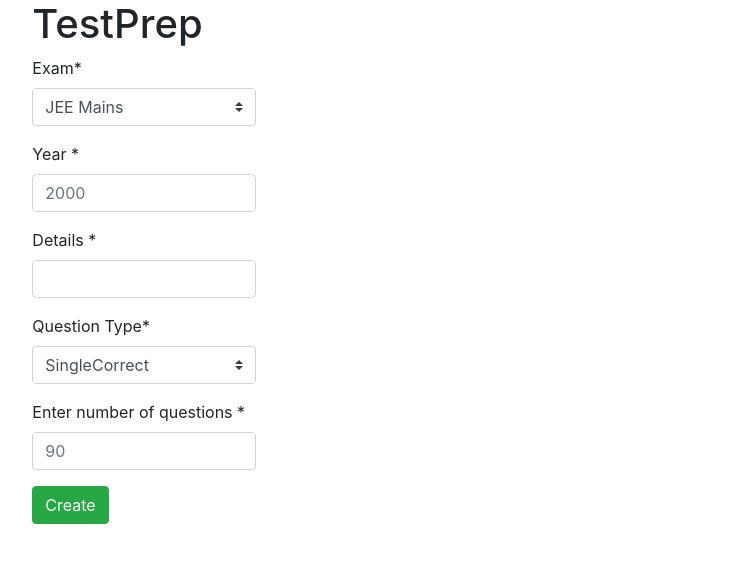
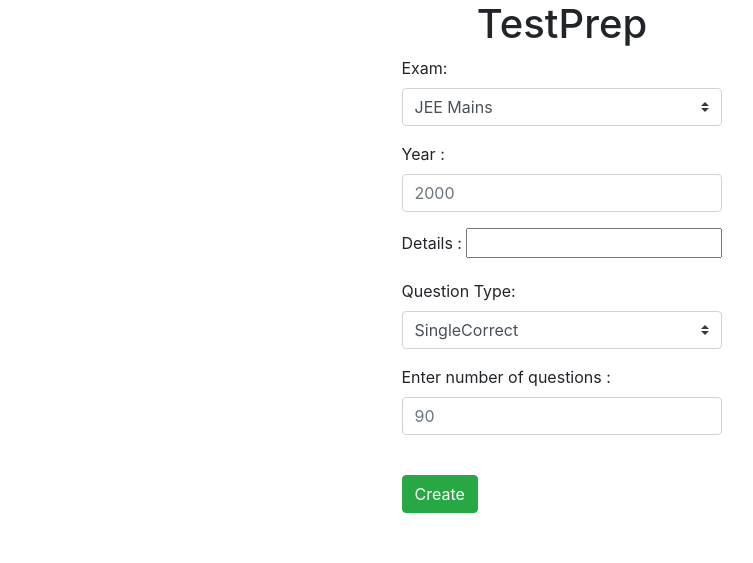
Before and after one commit to Anindya-2000/TestPrep, a Django app: page /create/ in a window 1280 px wide. Shown: the top 563 px of the page, without its empty margins (78-831 px from the left). Run offline with Django 3.2, Linux system fonts and the light colour scheme; some libraries are stand-ins or nearby versions.

Commit message:
skipping

```diff
--- a/TestPrep/TestCreator/templates/base.html
+++ b/TestPrep/TestCreator/templates/base.html
@@ -6,10 +6,10 @@
     <title>TestPrep</title>
   </head>
   <body>
-    <div class="container d-flex h-100">
+    <div class="container  h-100" style="width:100%">
       <div class="row justify-content-center">
-        <div class="col-10">
-          <h1> TestPrep </h1>
+        <div >
+          <h1 style="text-align: center;"> TestPrep </h1>
           {% block main %}
           {% endblock %}
         </div>
--- a/TestPrep/TestCreator/templates/create_q.html
+++ b/TestPrep/TestCreator/templates/create_q.html
@@ -4,7 +4,9 @@
 {% block main %}
 <form  method="post" enctype="multipart/form-data">
     {% csrf_token %}
-    {{ form|crispy }}
+
+    {{ form.as_p }}
+    <br>
     <button  type="submit"  class="btn btn-success">Create</button>
 </form>
 {% endblock %}
--- a/TestPrep/TestCreator/templates/upload_q.html
+++ b/TestPrep/TestCreator/templates/upload_q.html
@@ -4,7 +4,7 @@
 {% block main %}
 <form  method="post" enctype="multipart/form-data">
     {% csrf_token %}
-    {{ form|crispy }}
+    {{ form.as_p }}
     <button  type="submit"  class="btn btn-success">Upload</button>
 </form>
 {% endblock %}
```
